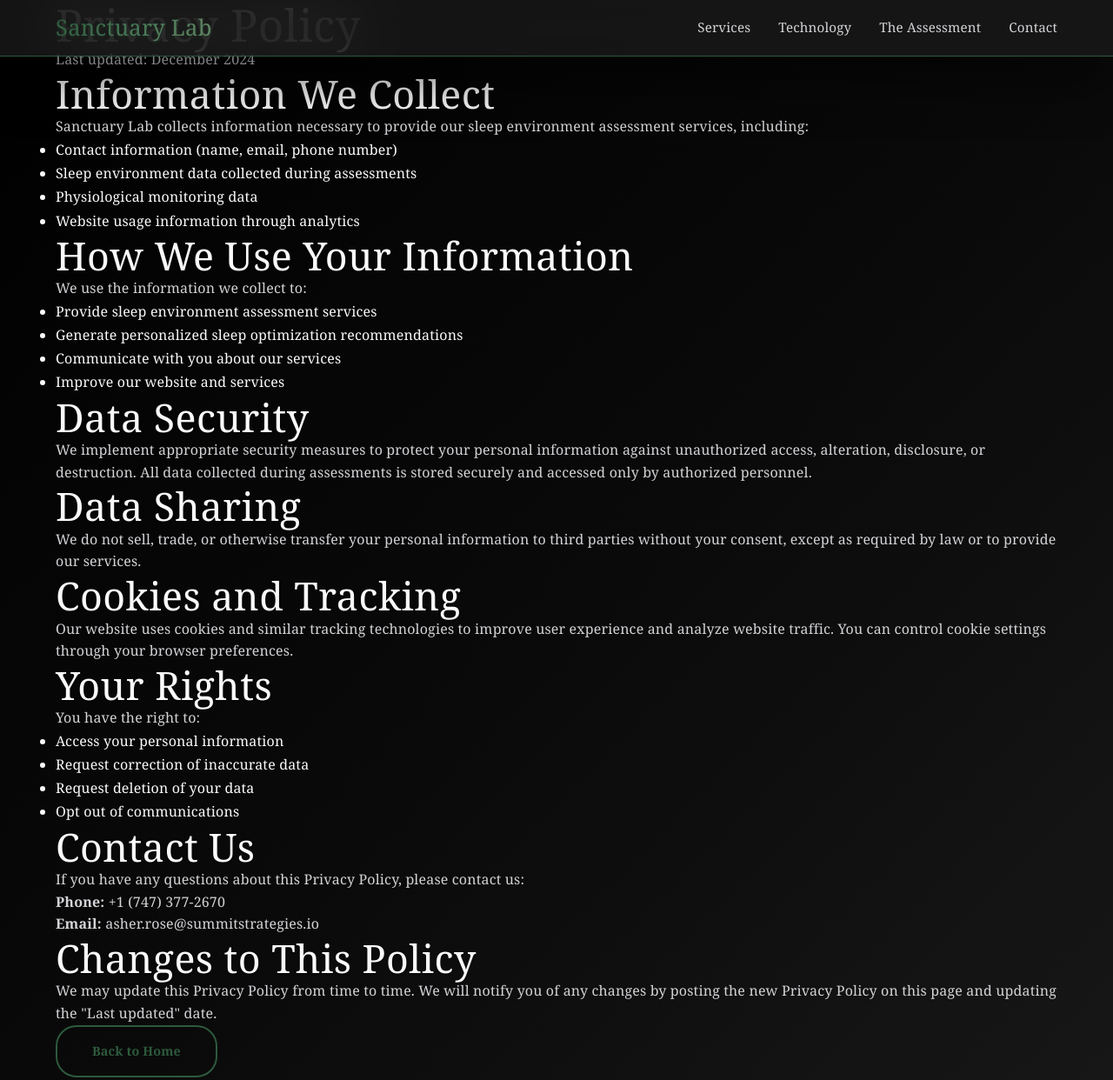
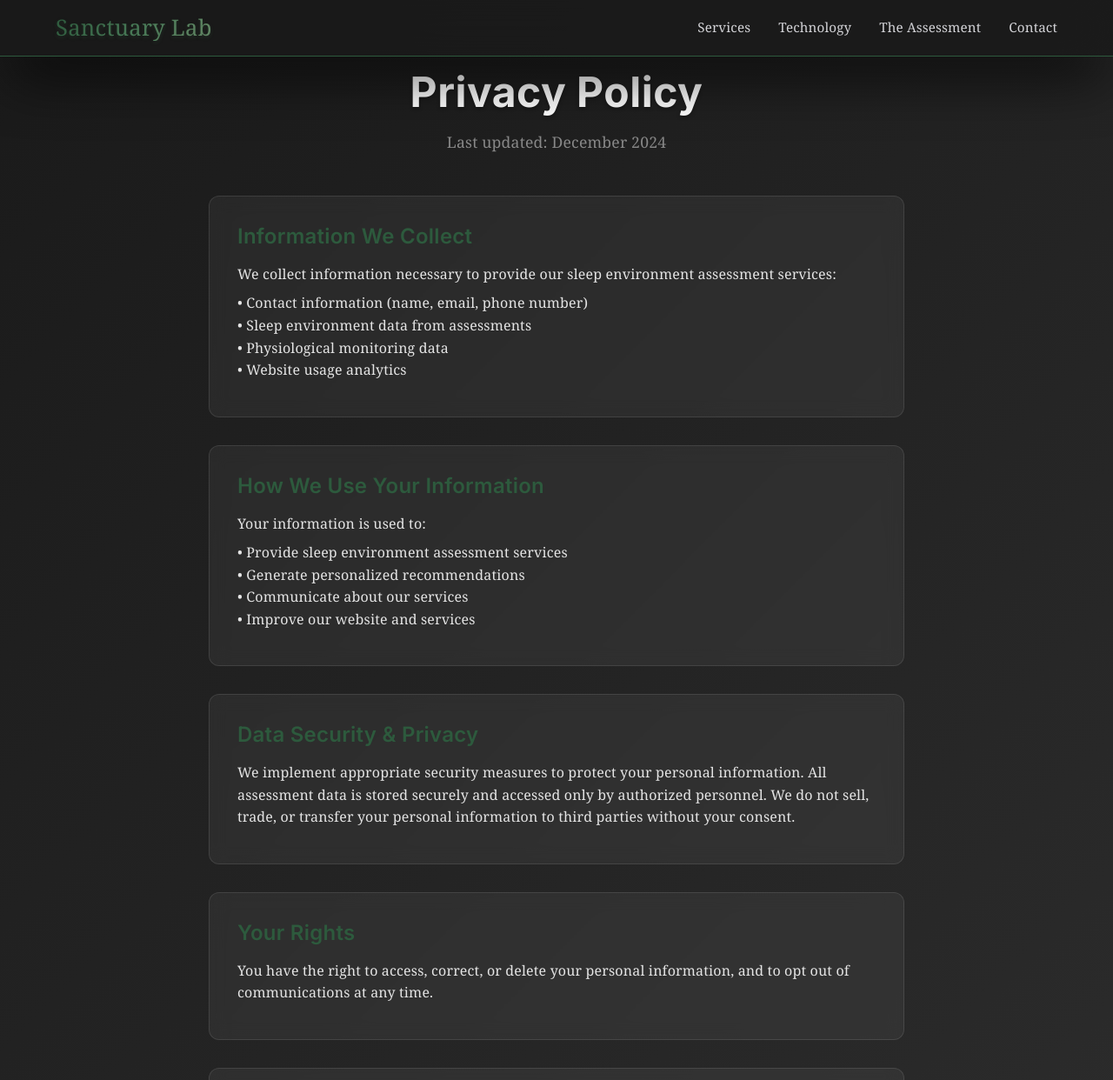
Before and after one commit to asher-rose/sleep, a plain HTML site: page privacy.html in a window 1280 px wide. Shown: the top 1242 px of the page at 87% size. Drawn offline with Linux system fonts and the light colour scheme; a web font is replaced by a local one.

Commit message:
Redesign privacy policy with premium card-based layout and simplified content

```diff
--- a/privacy.html
+++ b/privacy.html
@@ -9,6 +9,73 @@
     <link rel="preconnect" href="https://fonts.googleapis.com">
     <link rel="preconnect" href="https://fonts.gstatic.com" crossorigin>
     <link href="https://fonts.googleapis.com/css2?family=Inter:wght@300;400;500;600;700&display=swap" rel="stylesheet">
+
+    <style>
+        .privacy-section {
+            padding: 80px 0;
+            background: linear-gradient(135deg, #1a1a1a 0%, #2d2d2d 100%);
+            min-height: 80vh;
+        }
+
+        .privacy-content {
+            max-width: 800px;
+            margin: 0 auto;
+            display: grid;
+            gap: 2rem;
+        }
+
+        .privacy-card {
+            background: rgba(255, 255, 255, 0.05);
+            border: 1px solid rgba(255, 255, 255, 0.1);
+            border-radius: 12px;
+            padding: 2rem;
+            backdrop-filter: blur(10px);
+            transition: all 0.3s ease;
+        }
+
+        .privacy-card:hover {
+            background: rgba(255, 255, 255, 0.08);
+            border-color: rgba(45, 90, 61, 0.3);
+            transform: translateY(-2px);
+        }
+
+        .privacy-card h3 {
+            color: #2d5a3d;
+            font-size: 1.5rem;
+            font-weight: 600;
+            margin-bottom: 1rem;
+            font-family: 'Inter', sans-serif;
+        }
+
+        .privacy-card p {
+            color: #e5e5e5;
+            line-height: 1.6;
+            margin-bottom: 0.5rem;
+        }
+
+        .privacy-footer {
+            text-align: center;
+            margin-top: 3rem;
+        }
+
+        .section-header {
+            text-align: center;
+            margin-bottom: 3rem;
+        }
+
+        .section-header h1 {
+            color: #ffffff;
+            font-size: 3rem;
+            font-weight: 700;
+            margin-bottom: 1rem;
+            font-family: 'Inter', sans-serif;
+        }
+
+        .section-header p {
+            color: #888;
+            font-size: 1.1rem;
+        }
+    </style>
 
     <!-- Meta Pixel Code -->
     <script>
@@ -49,75 +116,48 @@
     <!-- Privacy Policy Section -->
     <section class="privacy-section">
         <div class="container">
-            <div class="privacy-header">
+            <div class="section-header">
                 <h1>Privacy Policy</h1>
-                <p class="privacy-intro">Last updated: December 2024</p>
+                <p>Last updated: December 2024</p>
             </div>
 
             <div class="privacy-content">
-                <div class="privacy-section-content">
-                    <h2>Information We Collect</h2>
-                    <p>Sanctuary Lab collects information necessary to provide our sleep environment assessment services, including:</p>
-                    <ul>
-                        <li>Contact information (name, email, phone number)</li>
-                        <li>Sleep environment data collected during assessments</li>
-                        <li>Physiological monitoring data</li>
-                        <li>Website usage information through analytics</li>
-                    </ul>
+                <div class="privacy-card">
+                    <h3>Information We Collect</h3>
+                    <p>We collect information necessary to provide our sleep environment assessment services:</p>
+                    <p>• Contact information (name, email, phone number)<br>
+                    • Sleep environment data from assessments<br>
+                    • Physiological monitoring data<br>
+                    • Website usage analytics</p>
                 </div>
 
-                <div class="privacy-section-content">
-                    <h2>How We Use Your Information</h2>
-                    <p>We use the information we collect to:</p>
-                    <ul>
-                        <li>Provide sleep environment assessment services</li>
-                        <li>Generate personalized sleep optimization recommendations</li>
-                        <li>Communicate with you about our services</li>
-                        <li>Improve our website and services</li>
-                    </ul>
+                <div class="privacy-card">
+                    <h3>How We Use Your Information</h3>
+                    <p>Your information is used to:</p>
+                    <p>• Provide sleep environment assessment services<br>
+                    • Generate personalized recommendations<br>
+                    • Communicate about our services<br>
+                    • Improve our website and services</p>
                 </div>
 
-                <div class="privacy-section-content">
-                    <h2>Data Security</h2>
-                    <p>We implement appropriate security measures to protect your personal information against unauthorized access, alteration, disclosure, or destruction. All data collected during assessments is stored securely and accessed only by authorized personnel.</p>
+                <div class="privacy-card">
+                    <h3>Data Security & Privacy</h3>
+                    <p>We implement appropriate security measures to protect your personal information. All assessment data is stored securely and accessed only by authorized personnel. We do not sell, trade, or transfer your personal information to third parties without your consent.</p>
                 </div>
 
-                <div class="privacy-section-content">
-                    <h2>Data Sharing</h2>
-                    <p>We do not sell, trade, or otherwise transfer your personal information to third parties without your consent, except as required by law or to provide our services.</p>
+                <div class="privacy-card">
+                    <h3>Your Rights</h3>
+                    <p>You have the right to access, correct, or delete your personal information, and to opt out of communications at any time.</p>
                 </div>
 
-                <div class="privacy-section-content">
-                    <h2>Cookies and Tracking</h2>
-                    <p>Our website uses cookies and similar tracking technologies to improve user experience and analyze website traffic. You can control cookie settings through your browser preferences.</p>
-                </div>
-
-                <div class="privacy-section-content">
-                    <h2>Your Rights</h2>
-                    <p>You have the right to:</p>
-                    <ul>
-                        <li>Access your personal information</li>
-                        <li>Request correction of inaccurate data</li>
-                        <li>Request deletion of your data</li>
-                        <li>Opt out of communications</li>
-                    </ul>
-                </div>
-
-                <div class="privacy-section-content">
-                    <h2>Contact Us</h2>
-                    <p>If you have any questions about this Privacy Policy, please contact us:</p>
-                    <p><strong>Phone:</strong> +1 (747) 377-2670<br>
-                    <strong>Email:</strong> asher.rose@summitstrategies.io</p>
-                </div>
-
-                <div class="privacy-section-content">
-                    <h2>Changes to This Policy</h2>
-                    <p>We may update this Privacy Policy from time to time. We will notify you of any changes by posting the new Privacy Policy on this page and updating the "Last updated" date.</p>
+                <div class="privacy-card">
+                    <h3>Contact & Updates</h3>
+                    <p>For questions about this Privacy Policy, contact us at +1 (747) 377-2670 or asher.rose@summitstrategies.io. We may update this policy from time to time and will post changes on this page.</p>
                 </div>
             </div>
 
             <div class="privacy-footer">
-                <a href="index.html" class="btn btn-secondary">Back to Home</a>
+                <a href="index.html" class="btn btn-primary">Back to Home</a>
             </div>
         </div>
     </section>
```
